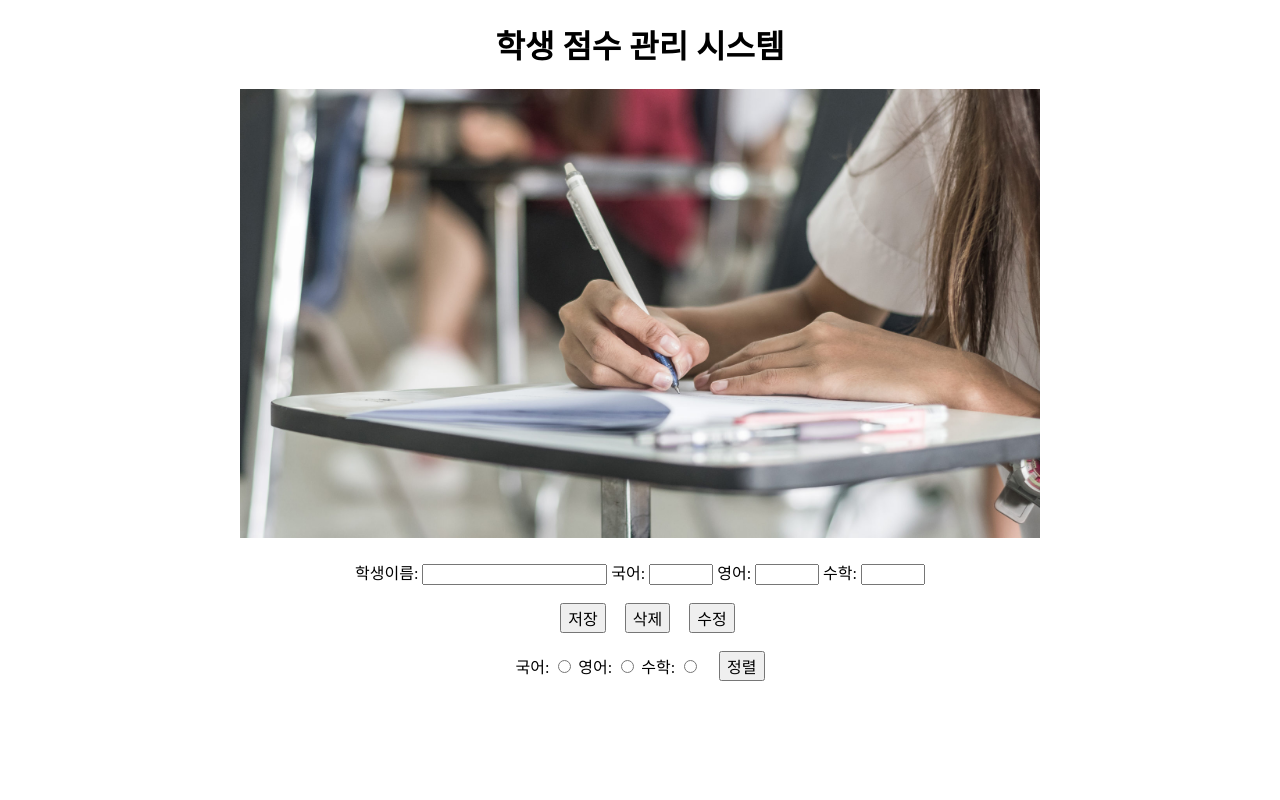
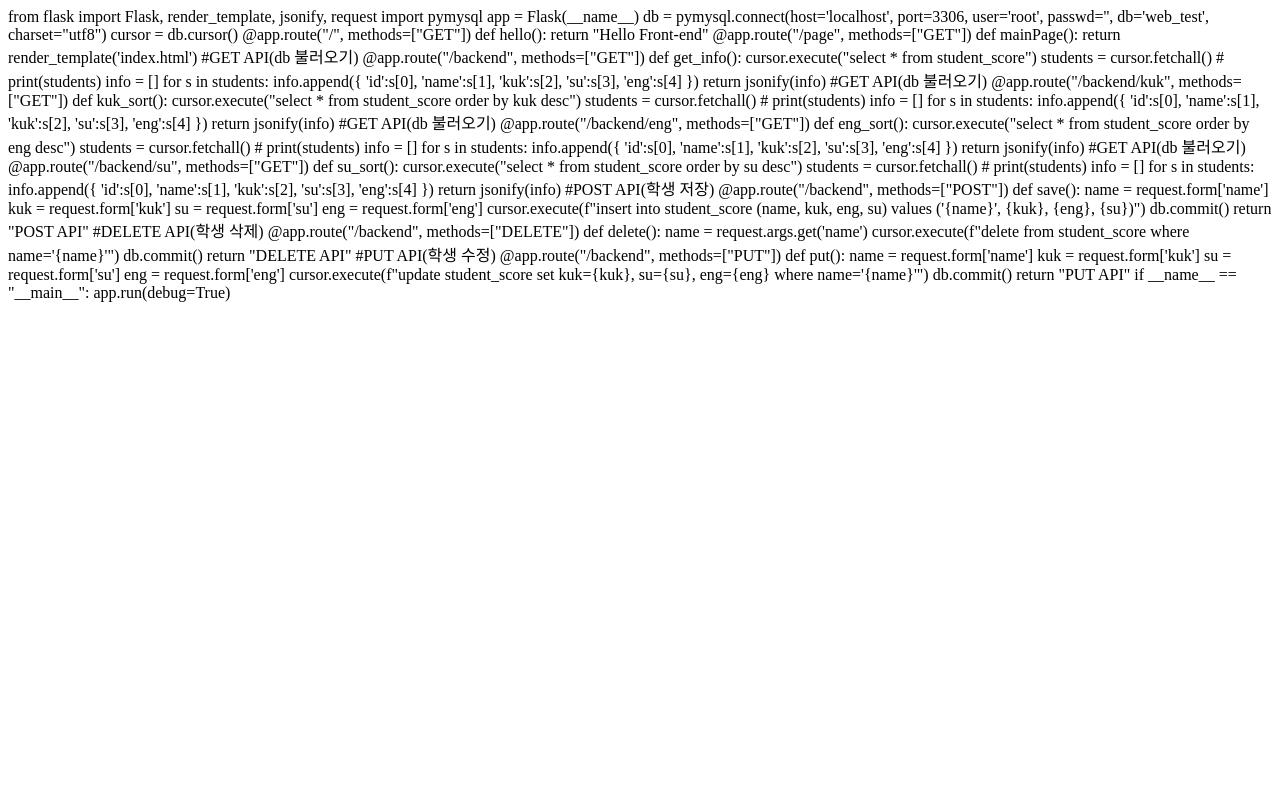
Before and after one commit to GJH424/practice5.Test, a Flask app: page /page in a window 1280 px wide. Run offline with Flask 2, Linux system fonts and the light colour scheme; data that the repository does not hold is empty.

Commit message:
Update index.html

```diff
--- a/templates/index.html
+++ b/templates/index.html
@@ -1,192 +1,116 @@
-<!DOCTYPE html>
-<html lang="en">
-<head>
-  <meta charset="UTF-8">
-  <title>학생점수관리시스템</title>
-  <style>
-    #const-div{
-      text-align:center;
-    }
-    img{
-      width: 800px;
-    }
-    ul{
-      width:400px;
-      margin-left:calc(50% - 200px);
-    }
+from flask import Flask, render_template, jsonify, request
+import pymysql
+
+app = Flask(__name__)
+db = pymysql.connect(host='localhost', port=3306, user='root', passwd='', db='web_test', charset="utf8")
+cursor = db.cursor()
+
+@app.route("/", methods=["GET"])
+def hello():
+	return "Hello Front-end"
+
+@app.route("/page", methods=["GET"])
+def mainPage():
+    return render_template('index.html')
+
+#GET API(db 불러오기)
+@app.route("/backend", methods=["GET"])
+def get_info():
+    cursor.execute("select * from student_score")
+    students = cursor.fetchall()
+    # print(students)
+    info = []
+    for s in students:
+        info.append({
+            'id':s[0],
+            'name':s[1],
+            'kuk':s[2],
+            'su':s[3],
+            'eng':s[4]
+        })
+    return jsonify(info)
+
+#GET API(db 불러오기)
+@app.route("/backend/kuk", methods=["GET"])
+def kuk_sort():
+    cursor.execute("select * from student_score order by kuk desc")
+    students = cursor.fetchall()
+    # print(students)
+    info = []
+    for s in students:
+        info.append({
+            'id':s[0],
+            'name':s[1],
+            'kuk':s[2],
+            'su':s[3],
+            'eng':s[4]
+        })
+    return jsonify(info)
+
+#GET API(db 불러오기)
+@app.route("/backend/eng", methods=["GET"])
+def eng_sort():
+    cursor.execute("select * from student_score order by eng desc")
+    students = cursor.fetchall()
+    # print(students)
+    info = []
+    for s in students:
+        info.append({
+            'id':s[0],
+            'name':s[1],
+            'kuk':s[2],
+            'su':s[3],
+            'eng':s[4]
+        })
+    return jsonify(info)
+
+#GET API(db 불러오기)
+@app.route("/backend/su", methods=["GET"])
+def su_sort():
+    cursor.execute("select * from student_score order by su desc")
+    students = cursor.fetchall()
+    # print(students)
+    info = []
+    for s in students:
+        info.append({
+            'id':s[0],
+            'name':s[1],
+            'kuk':s[2],
+            'su':s[3],
+            'eng':s[4]
+        })
+    return jsonify(info)
 
 
-  </style>
-  <script src="https://ajax.googleapis.com/ajax/libs/jquery/3.5.1/jquery.min.js"></script>
+#POST API(학생 저장)
+@app.route("/backend", methods=["POST"])
+def save():
+    name = request.form['name']
+    kuk = request.form['kuk']
+    su = request.form['su']
+    eng = request.form['eng']
+    cursor.execute(f"insert into student_score (name, kuk, eng, su) values ('{name}', {kuk}, {eng}, {su})")
+    db.commit()
+    return "POST API"
 
-</head>
-<body style="margin-top:1%">
-  <div id="const-div">
-  <h1>학생 점수 관리 시스템</h1>
+#DELETE API(학생 삭제)
+@app.route("/backend", methods=["DELETE"])
+def delete():
+    name = request.args.get('name')
+    cursor.execute(f"delete from student_score where name='{name}'")
+    db.commit()
+    return "DELETE API"
 
-  <img src="{{url_for('static', filename='img.jpeg') }}" >
+#PUT API(학생 수정)
+@app.route("/backend", methods=["PUT"])
+def put():
+    name = request.form['name']
+    kuk = request.form['kuk']
+    su = request.form['su']
+    eng = request.form['eng']
+    cursor.execute(f"update student_score set kuk={kuk}, su={su}, eng={eng} where name='{name}'")
+    db.commit()
+    return "PUT API"
 
-  <br><br>
-    학생이름: <input id="name" type="text" maxlength="10">
-    국어: <input id="kuk" type="number" min="0" max="100">
-    영어: <input id="eng" type="number" min="0" max="100">
-    수학: <input id="su" type="number" min="0" max="100">
-  <br><br>
-    <button onclick="Save()" style="margin-left:15px; height:30px; font-size:medium">
-      저장
-    </button>
-    <button onclick="Del()" style="margin-left:15px; height:30px; font-size:medium">
-      삭제
-    </button>
-    <button onclick="Put()" style="margin-left:15px; height:30px; font-size:medium">
-      수정
-    </button>
-
-
-    <br><br>국어: <input name="chk_info" type="radio" value="kuk_sort">
-            영어: <input name="chk_info" type="radio" value="eng_sort">
-            수학: <input name="chk_info" type="radio" value="su_sort">
-    <button onclick="Sort()" style="margin-left:15px; height:30px; font-size:medium">
-      정렬
-    </button>
-
-  </div>
-  <div>
-    <ul id="ajax-ul">
-
-    </ul>
-</div>
-<script>
-  $.ajax({
-    type : "GET",
-    url : "/backend",
-    data:{},
-    success: function(response){
-      console.log(response)
-      for (let data of response){
-        $("#ajax-ul").append(`<li>
-          <strong>${data.name}</strong> <br>
-          국어 : ${data.kuk},
-          영어 : ${data.eng},
-          수학 : ${data.su}
-              </li>`)}
-      }
-  })
-
-  function Sort(){
-    var checked = $('input[name=chk_info]:checked').val();
-
-    if (checked === "kuk_sort"){
-      $.ajax({
-        type:"GET",
-        url:"/backend/kuk",
-        data:{},
-        success: function(response){
-          $("#ajax-ul").empty()
-          for (let data of response){
-            $("#ajax-ul").append(`<li>
-              <strong>${data.name}</strong> <br>
-              국어 : ${data.kuk},
-              영어 : ${data.eng},
-              수학 : ${data.su}
-                  </li>`)
-            }
-          }
-        })
-      }
-
-    if (checked === "eng_sort"){
-      $.ajax({
-        type:"GET",
-        url:"/backend/eng",
-        data:{},
-        success: function(response){
-          $("#ajax-ul").empty()
-          for (let data of response){
-            $("#ajax-ul").append(`<li>
-              <strong>${data.name}</strong> <br>
-              국어 : ${data.kuk},
-              영어 : ${data.eng},
-              수학 : ${data.su}
-                  </li>`)
-            }
-          }
-        })
-      }
-
-    if (checked === "su_sort"){
-      $.ajax({
-        type:"GET",
-        url:"/backend/su",
-        data:{},
-        success: function(response){
-          $("#ajax-ul").empty()
-          for (let data of response){
-            $("#ajax-ul").append(`<li>
-              <strong>${data.name}</strong> <br>
-              국어 : ${data.kuk},
-              영어 : ${data.eng},
-              수학 : ${data.su}
-                  </li>`)
-            }
-          }
-        })
-      }
-  }
-
-  function Save(){
-    const name = $("#name").val()
-    const kuk = $("#kuk").val()
-    const eng = $("#eng").val()
-    const su = $("#su").val()
-    $.ajax({
-      type: "POST",
-      url:"/backend",
-      data:{
-        name: name,
-        kuk: kuk,
-        su: su,
-        eng: eng
-      },
-      success: function(response){
-        location.reload()
-      }
-    })
-  }
-
-  function Del(){
-    const name = $("#name").val()
-    $.ajax({
-      type:"DELETE",
-      url:`/backend?name=${name}`,
-      data:{},
-      success: function(response){
-        location.reload()
-      }
-    })
-  }
-
-  function Put(){
-    const name = $("#name").val()
-    const kuk = $("#kuk").val()
-    const eng = $("#eng").val()
-    const su = $("#su").val()
-    $.ajax({
-      type:"PUT",
-      url:"/backend",
-      data:{
-        name:name,
-        kuk:kuk,
-        eng:eng,
-        su:su
-      },
-      success: function(response){
-        location.reload()
-      }
-
-    })
-  }
-
-</script>
-</body>
-</html>
+if __name__ == "__main__":
+    app.run(debug=True)
```
